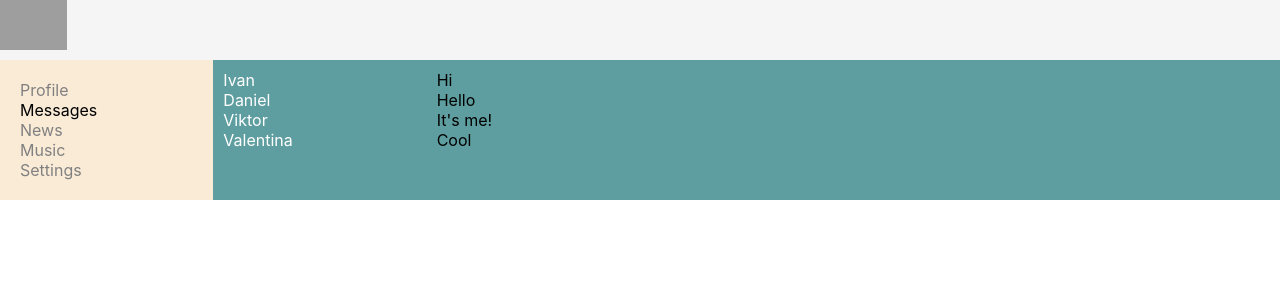
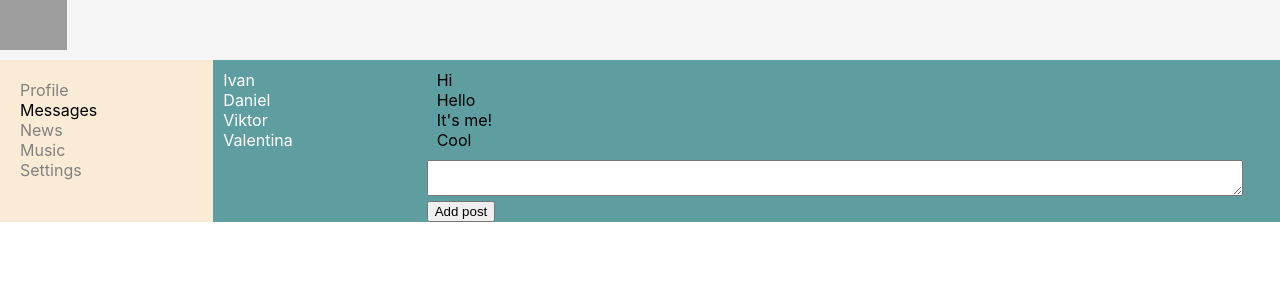
Before and after one commit to rakovets-private/it-kamasutra-react-js-v1, a React (Create React App) app in the folder social-network/: page /dialogs in a window 1280 px wide. Shown: the top 300 px of the page. Built offline with nearby package versions, Linux system fonts and the light colour scheme; grey boxes are pictures that could not be loaded.

Commit message:
31. Уроки React JS - onClick, ref, VirtualDOM

```diff
--- a/social-network/src/components/Dialogs/Dialogs.jsx
+++ b/social-network/src/components/Dialogs/Dialogs.jsx
@@ -6,6 +6,10 @@ import Message from './Message/Message';
 const Dialogs = (props) => {
   let dialogElements = props.state.dialogs.map(d => <Dialog name={d.name} id={d.id}/>)
   let messageElements = props.state.messages.map(m => <Message message={m.message}/>)
+  let newMessageElement = React.createRef()
+  let addMessage = () => {
+    alert(newMessageElement.current.value);
+  }
 
   return (
     <div className={s.dialogs}>
@@ -15,6 +19,10 @@ const Dialogs = (props) => {
       <div className={s.messages}>
         {messageElements}
       </div>
+      <div className={"sender"}>
+        <textarea ref={newMessageElement}/><br/>
+        <button onClick={addMessage}>Add post</button>
+      </div>
     </div>
   )
 }
--- a/social-network/src/components/Dialogs/Dialogs.module.css
+++ b/social-network/src/components/Dialogs/Dialogs.module.css
@@ -1,13 +1,25 @@
 .dialogs {
   display: grid;
   grid-template-areas:
-  "d m";
+  "d m"
+  "d s"
+;
   grid-template-columns: 1fr 4fr;
   margin: auto;
 }
 
 .dialogItems {
   grid-area: d;
+  padding: 10px;
+}
+
+.messages {
+  grid-area: m;
+  padding: 10px;
+}
+
+.sender {
+  grid-area: s;
   padding: 10px;
 }
 
@@ -20,12 +32,3 @@
   color: white;
   text-decoration: none;
 }
-
-.messages {
-  grid-area: m;
-  padding: 10px;
-
-}
-
-.message {
-}
--- a/social-network/src/components/Profile/MyPosts/MyPosts.jsx
+++ b/social-network/src/components/Profile/MyPosts/MyPosts.jsx
@@ -4,13 +4,17 @@ import s from "./MyPosts.module.css"
 
 const MyPosts = (props) => {
   let postElements = props.posts.map(p => <Post key={p.id} message={p.message} countLike={p.countLike}/>)
+  let newPostElement = React.createRef()
+  let addPost = () => {
+    alert(newPostElement.current.value);
+  }
 
   return (
     <div className={s.posts}>
       My posts
       <div className={"sender"}>
-        <textarea></textarea><br/>
-        <button>Add post</button>
+        <textarea ref={newPostElement}/><br/>
+        <button onClick={addPost}>Add post</button>
       </div>
       {postElements}
     </div>
--- a/social-network/src/components/Profile/MyPosts/MyPosts.module.css
+++ b/social-network/src/components/Profile/MyPosts/MyPosts.module.css
@@ -3,6 +3,5 @@
 }
 
 textarea {
-  padding: 30px;
   width: 95% ;
 }
```
